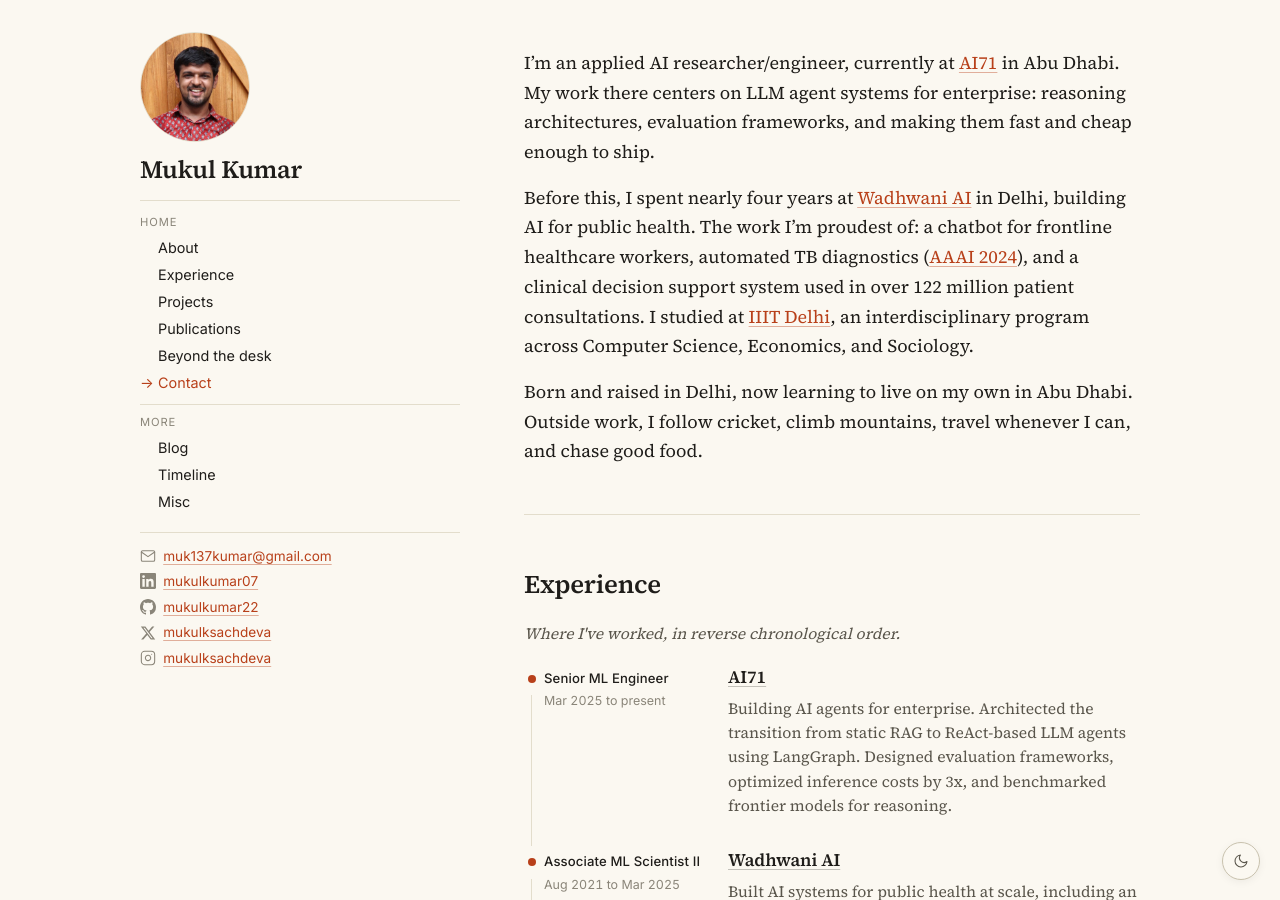
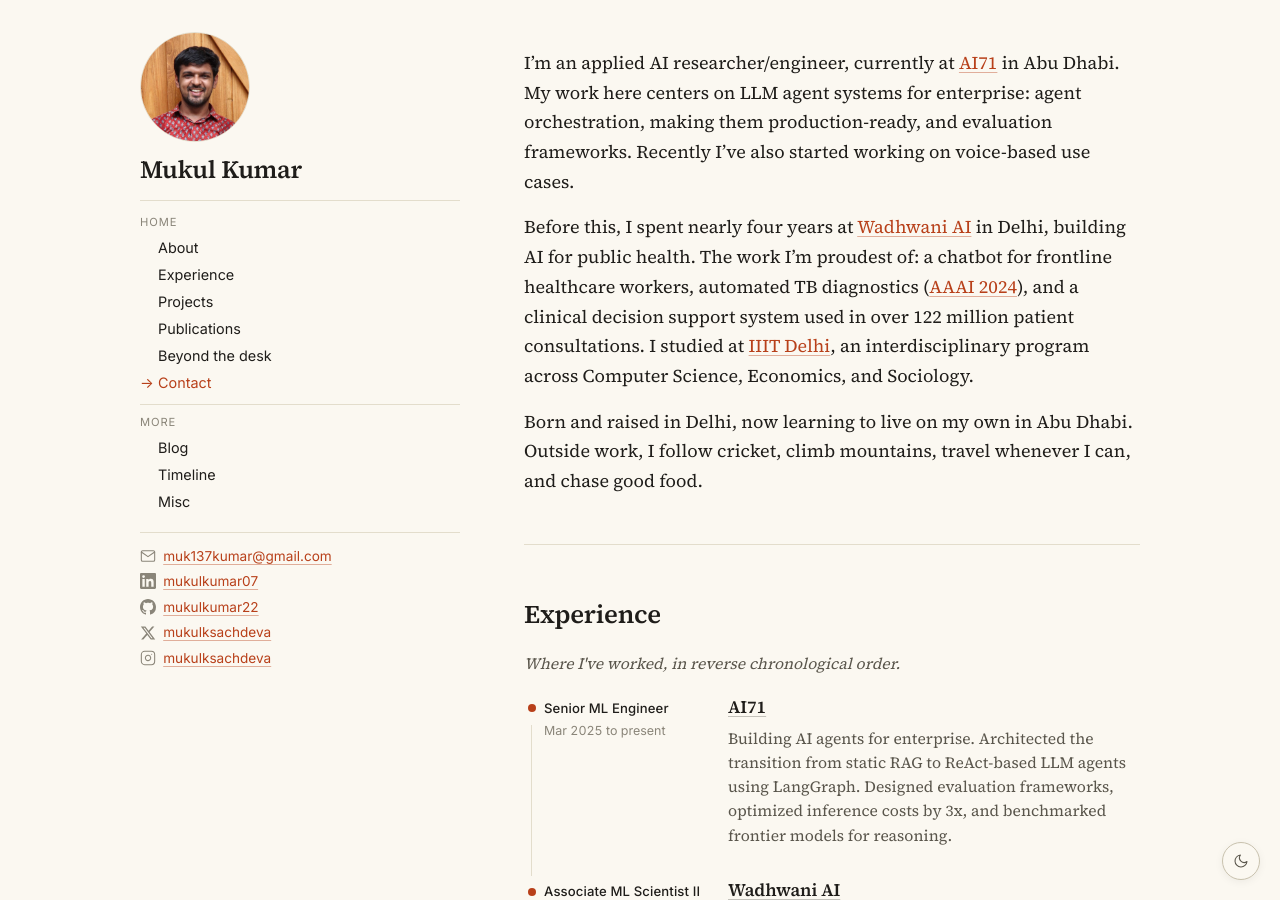
Before and after one commit to mukulkumar22/mukulkumar22.github.io, a Jekyll site: the page built from index.html, in a window 1280 px wide and 900 px high. Built offline with Jekyll 4.4.1, drawn with Linux system fonts in a browser that asks for light colours.

Commit message:
Update About section and remove project years
- Reflect current AI71 focus areas: agent orchestration, production
  readiness, evaluation, and voice-based use cases
- Drop year tags from projects so titles lead the eye

```diff
--- a/_data/projects.yml
+++ b/_data/projects.yml
@@ -1,5 +1,4 @@
 - title: "Ask: AI Assistant for Enterprise"
-  year: 2025
   description: >-
     ReAct-based LLM agent system at AI71 with structured reasoning, dynamic tool
     orchestration, prompt and KV caching (18-35% TTFT reduction), and a full
@@ -9,7 +8,6 @@
       url: "https://ai71.ai/assets/images/products/ask_.pdf"
 
 - title: AI Chatbot for Frontline Healthcare Workers
-  year: 2024
   description: >-
     LLM-based assistant helping frontline health workers in India with clinical
     queries. 83% acceptance rate from domain experts. Reduced per-query cost 5-6x
@@ -20,7 +18,6 @@
       url: "https://www.wadhwaniai.org/impact/healthcare-solutions/healthvaani/"
 
 - title: Automated TB Diagnostics (Line Probe Assay)
-  year: 2024
   description: >-
     Object detection system using DETR to read Line Probe Assay strips for
     Drug-Resistant TB, achieving >96% band accuracy. Designed a ground truth
@@ -30,7 +27,6 @@
       url: "https://ojs.aaai.org/index.php/AAAI/article/view/30191"
 
 - title: Clinical Decision Support System (CDSS)
-  year: 2023
   description: >-
     ML system for India's national telemedicine platform, helping doctors identify
     the right diagnosis across 31 diseases. Served 122M+ consultations. Semi-finalist
@@ -40,7 +36,6 @@
       url: "https://solve.mit.edu/challenges/heath-in-fragile-contexts-challenge/solutions/75300"
 
 - title: Corneal Transplant Outcome Prediction
-  year: 2023
   description: >-
     AI suite predicting future visual scores and patient drop-off to improve
     cornea management and surgery outcomes. Led the project end-to-end, including
--- a/_includes/about.md
+++ b/_includes/about.md
@@ -1,7 +1,8 @@
 I'm an applied AI researcher/engineer, currently at
-[AI71](https://ai71.ai) in Abu Dhabi. My work there centers on LLM agent
-systems for enterprise: reasoning architectures, evaluation frameworks, and
-making them fast and cheap enough to ship.
+[AI71](https://ai71.ai) in Abu Dhabi. My work here centers on LLM agent
+systems for enterprise: agent orchestration, making them production-ready,
+and evaluation frameworks. Recently I've also started working on
+voice-based use cases.
 
 Before this, I spent nearly four years at
 [Wadhwani AI](https://www.wadhwaniai.org) in Delhi, building AI for public
--- a/index.html
+++ b/index.html
@@ -38,7 +38,6 @@
     <li class="entry">
       <div class="entry-head">
         <h3>{% if proj.links.first %}<a href="{{ proj.links.first.url }}" rel="noopener">{{ proj.title }}</a>{% else %}{{ proj.title }}{% endif %}</h3>
-        <span class="entry-year">{{ proj.year }}</span>
       </div>
       <p>{{ proj.description }}</p>
       {% if proj.links.size > 0 %}
```
